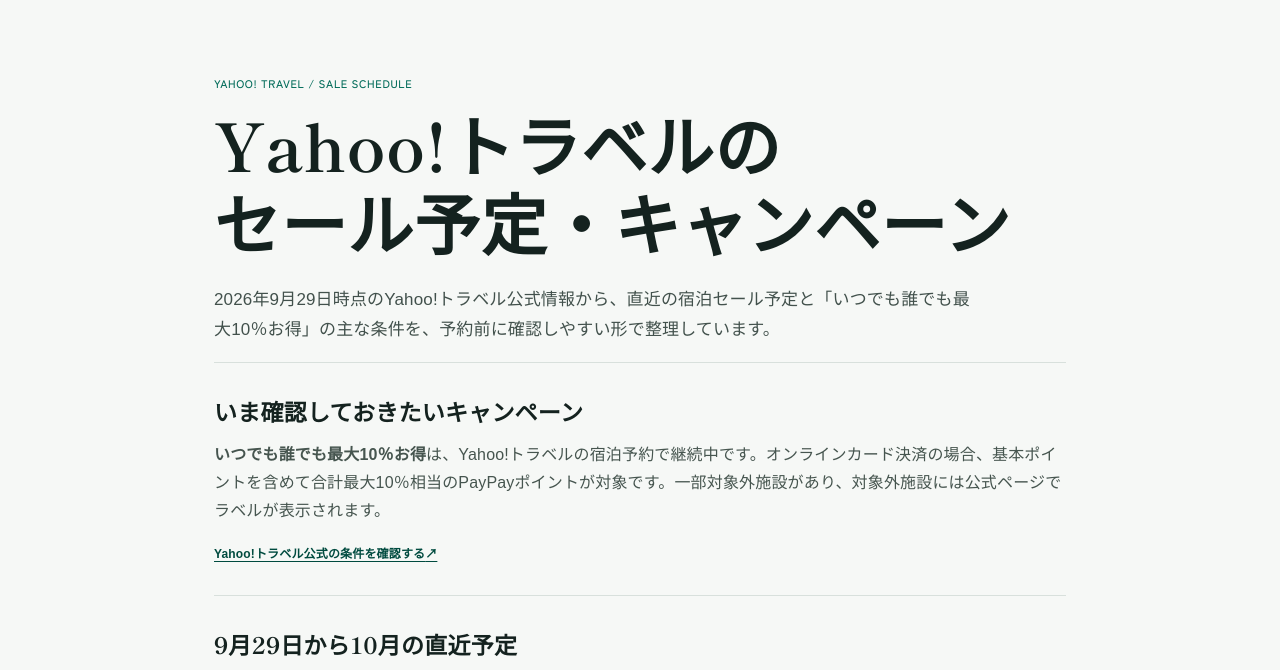
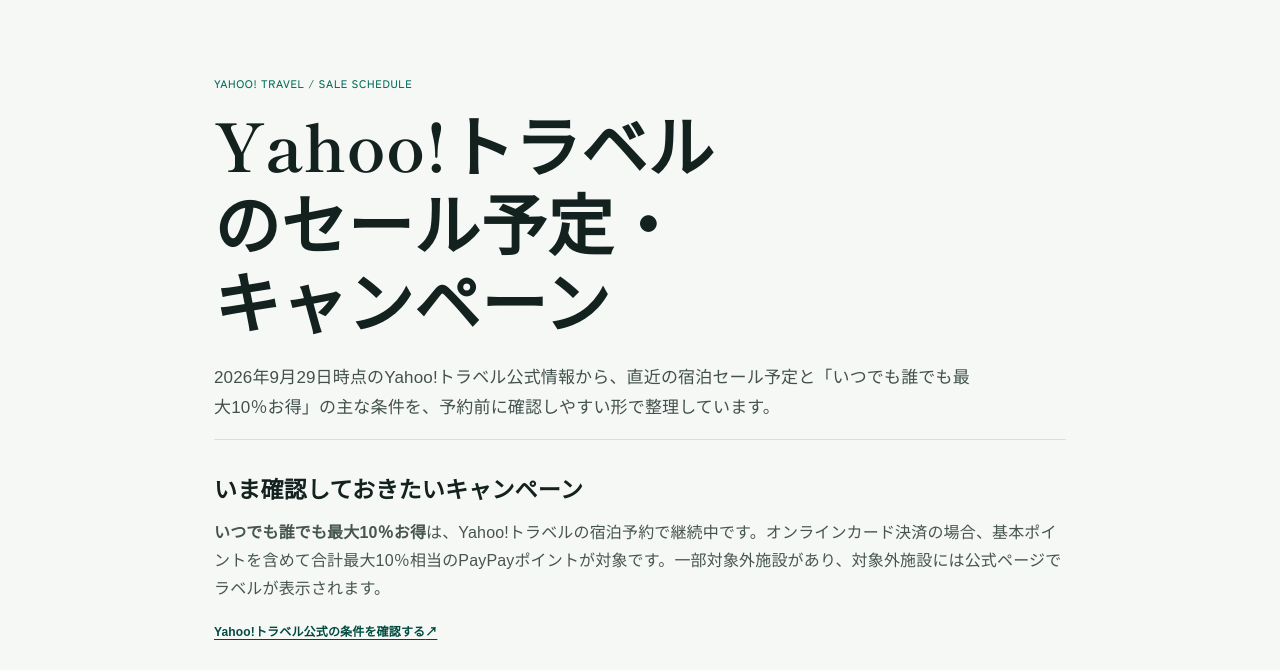
Before and after one commit to peisopenclaw-art/travel-offer-review, a website: page yahoo-travel-campaign.html in a window 1280 px wide. Shown: the part 78-748 px from the top of the page. Drawn offline with Linux system fonts and the light colour scheme; a web font is replaced by a local one.

Commit message:
Keep campaign title breaks on semantic phrases

```diff
--- a/yahoo-travel-campaign.html
+++ b/yahoo-travel-campaign.html
@@ -34,7 +34,7 @@
 
 <main id="main" class="page campaign-page">
   <p class="eyebrow">YAHOO! TRAVEL / SALE SCHEDULE</p>
-  <h1><span class="campaign-title-line">Yahoo!トラベルの</span><span class="campaign-title-line"><span class="semantic-phrase">セール予定・</span><wbr><span class="semantic-phrase">キャンペーン</span></span></h1>
+  <h1><span class="campaign-title-wrap"><span class="semantic-phrase">Yahoo!トラベル</span><wbr><span class="semantic-phrase">のセール予定・</span><wbr><span class="semantic-phrase">キャンペーン</span></span></h1>
   <p class="lead">2026年9月29日時点のYahoo!トラベル公式情報から、直近の宿泊セール予定と「いつでも誰でも最大10％お得」の主な条件を、予約前に確認しやすい形で整理しています。</p>
 
   <section class="text-block">
```
